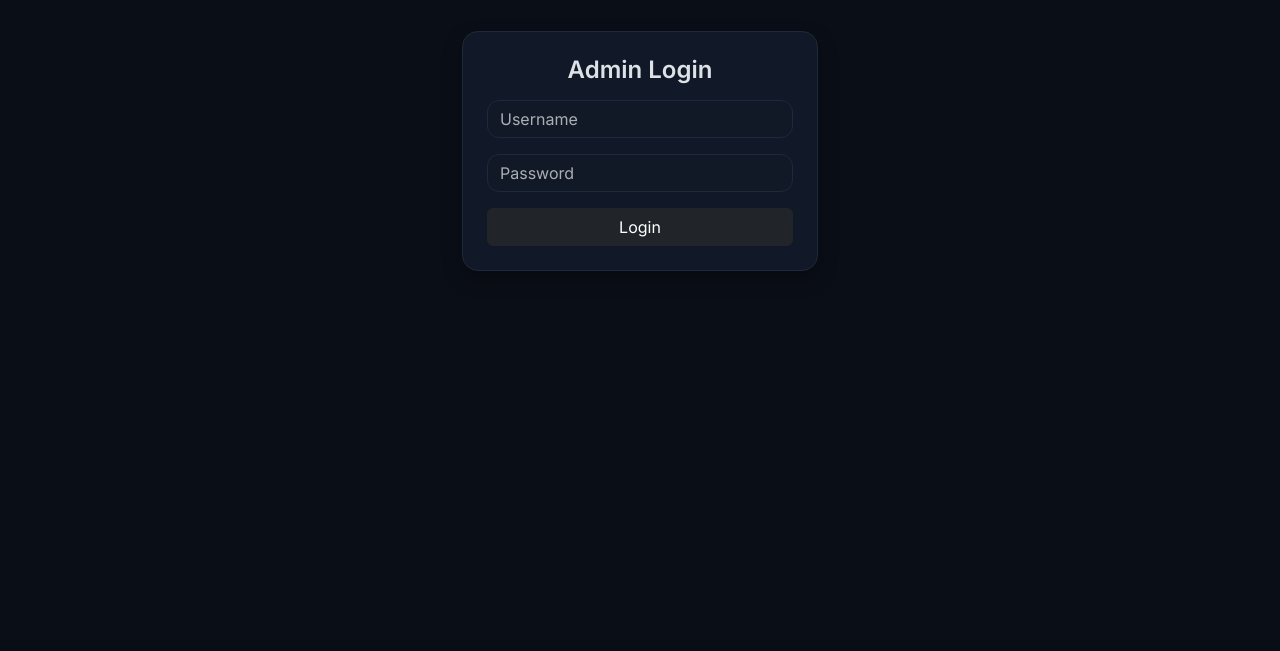
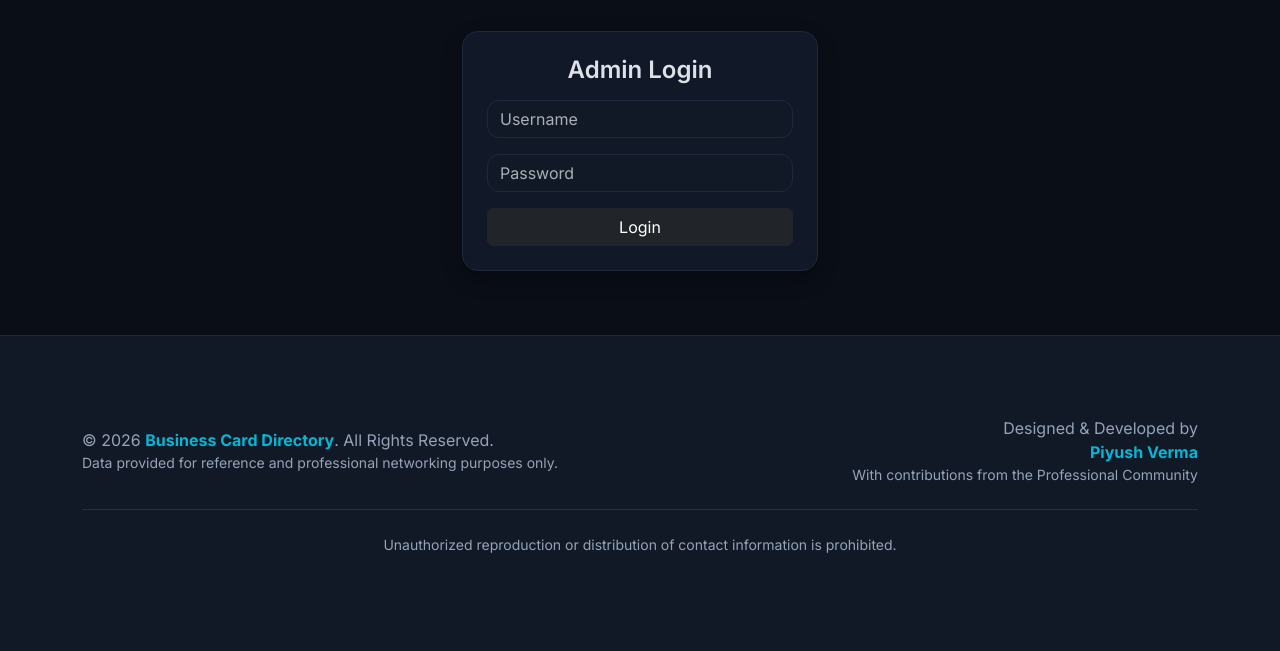
Before and after one commit to protagonistforever/business-card-directory-backend, a Flask app: page /admin in a window 1280 px wide. Shown: the part 160-811 px from the top of the page. Before the commit the page ends 431 px from the top, so only its background shows below. Run offline with Flask 3, Linux system fonts and the light colour scheme.

Commit message:
Add professional footer to base template

```diff
--- a/templates/base.html
+++ b/templates/base.html
@@ -123,7 +123,7 @@
             color: #fff;
         }
 
-        /* Tables (if used) */
+        /* Tables */
         .table {
             background: var(--card-bg);
             border-radius: 12px;
@@ -137,6 +137,27 @@
 
         .table-hover tbody tr:hover {
             background: rgba(6, 182, 212, 0.08);
+        }
+
+        /* Footer */
+        footer {
+            background: var(--bg-secondary);
+            border-top: 1px solid var(--border-color);
+            padding: 3rem 0 2rem;
+            margin-top: auto;
+        }
+
+        footer p {
+            margin: 0;
+            color: var(--text-muted);
+        }
+
+        footer strong {
+            color: var(--accent-cyan);
+        }
+
+        footer .text-cyan {
+            color: var(--accent-cyan);
         }
     </style>
 </head>
@@ -164,12 +185,26 @@
         </div>
     </main>
 
-    <!-- Optional Footer (add if needed) -->
-    <!-- <footer class="bg-secondary text-muted py-4 mt-auto">
-        <div class="container text-center">
-            <small>&copy; 2026 Business Card Directory</small>
+    <!-- Professional Footer -->
+    <footer>
+        <div class="container">
+            <div class="row align-items-center text-center text-md-start">
+                <div class="col-md-6 mb-4 mb-md-0">
+                    <p>&copy; 2026 <strong>Business Card Directory</strong>. All Rights Reserved.</p>
+                    <p class="small">Data provided for reference and professional networking purposes only.</p>
+                </div>
+                <div class="col-md-6 text-center text-md-end">
+                    <p>Designed & Developed by</p>
+                    <p class="text-cyan"><strong>Piyush Verma</strong></p>
+                    <p class="small">With contributions from the Professional Community</p>
+                </div>
+            </div>
+            <hr class="border-secondary my-4">
+            <p class="text-center small mb-0">
+                Unauthorized reproduction or distribution of contact information is prohibited.
+            </p>
         </div>
-    </footer> -->
+    </footer>
 
     <!-- Bootstrap JS -->
     <script src="https://cdn.jsdelivr.net/npm/bootstrap@5.3.3/dist/js/bootstrap.bundle.min.js"></script>
```
